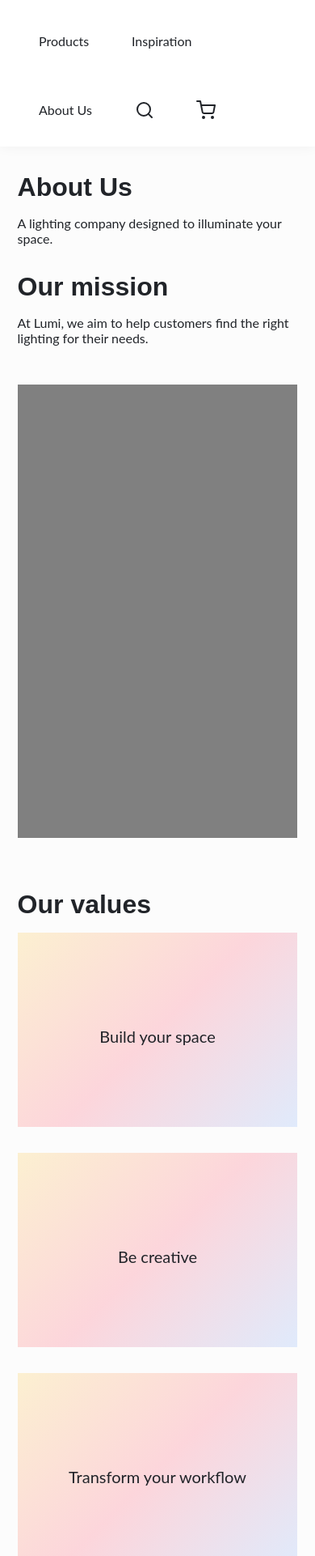
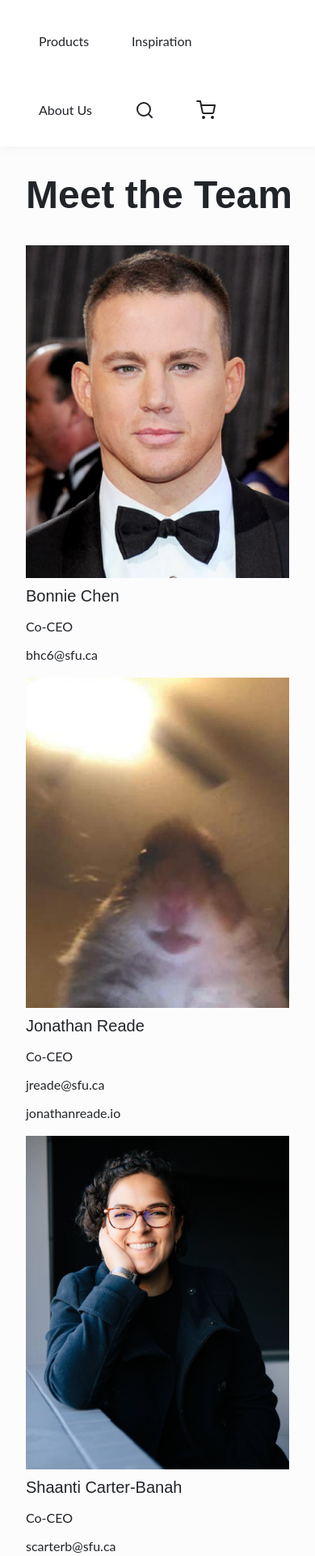
Before and after one commit to bochen625/IAT339_P2Lumi, a plain HTML site: page aboutCompany.html in a window 390 px wide. Shown: the part 75-1997 px from the top of the page at 81% size. Drawn offline with Linux system fonts and the light colour scheme.

Commit message:
Re-updated responsiveness of home page/about company

```diff
--- a/aboutCompany.html
+++ b/aboutCompany.html
@@ -5,13 +5,20 @@
 		<meta charset="utf-8">
 		<meta name="viewport" content="width=device-width, initial-scale=1">
 
-		<title>Lumi</title>
+		<title>About Us</title>
 
 		<link rel="stylesheet" href="css/normalize.css">
+		<link rel="stylesheet" href="css/main.css">
 		<link rel="stylesheet" href="temporaryGrid.css">
+		<link rel="stylesheet" href="css/shaantitemporary.css">
+		<!-- <link rel="stylesheet" href="css/grids.css"> -->
 	</head>
 
 	<body>
+
+		<div class="gridContainer">
+
+			<!-- Navigation Menu-->
 		<nav class="navContainer">
 			<a href="home.html" class="logo"> <img src="img/lumiLogo.svg" alt="logo of Lumi"> </a>
 			<ul class="navButtons">
@@ -23,39 +30,34 @@
 			</ul>
 		</nav>
 
-		<div class="sectionContainer" id="aboutCompanySection">
-			<div class="aboutCompany">
-				<h3 class="moduleHeader">About Us</h3>
-				<p>A lighting company designed to illuminate your space.</p>
-
-				<h3 class="moduleHeader">Our mission</h3>
-				<p>At Lumi, we aim to help customers find the right lighting for their needs.</p>
-			</div>
-
-			<!--For Company image-->
-			<div class="placeHolder">
-				<!--<img scr="filler" alt="filler">-->
-			</div>
-
-			<div class="ourValues">
-				<h3 class="moduleHeader"> Our values</h3>
-
-				<div class="valueAndBlogCard">
-					<p class="companyValues">Build your space</p>
+		<!--about designers content container 12x2 grid structure for content/responsive turns into 12x4-->
+			<div class="aboutContainter">
+				<h1 id="aboutDesigners">Meet the Team</h1>
+				<div id="bonnie">
+					<img src="img/bonnie.png" class="bonnieImg" alt="Profile of Bonnie" style="width:100%">
+					<h4>Bonnie Chen</h4>
+					<p >Co-CEO</p>
+					<p>bhc6@sfu.ca</p>
+				</div>
+				<div id="jonathan">
+					<div class="bonnie"></div>
+					<img src="img/jonathan.png" class="jonathanImg" alt="Profile of Jonathan" style="width:100%">
+					<h4>Jonathan Reade</h4>
+					<p >Co-CEO</p>
+					<p>jreade@sfu.ca</p>
+					<p>jonathanreade.io</p>
+				</div>
+				<div id="shaanti">
+					<img src="img/shaanti.png" class="shaantiImg" alt="Profile of shaanti" style="width:100%">
+					<h4>Shaanti Carter-Banah</h4>
+					<p>Co-CEO</p>
+					<p>scarterb@sfu.ca</p>
+					<p>shaanti.myportfolio.com</p>
 				</div>
 
-				<div class="valueAndBlogCard">
-					<p class="companyValues">Be creative</p>
-				</div>
-
-				<div class="valueAndBlogCard">
-					<p class="companyValues">Transform your workflow</p>
-				</div>
-			</div>
-		</div>
 
 		<!--Footer-->
-		<footer class="footBarContainer">
+		<footer   class="footBarContainer">
 			<!--Resources-->
 			<ul class="footerResources">
 				<li><h5>RESOURCES</h5></li>
@@ -87,6 +89,8 @@
 			<!--Lumi Logo-->
 			<a href="home.html" class="footerLogo"> <img src="img/lumiLogo.svg" alt="logo of Lumi"> </a>
 		</footer>
+		</div>
+		</div><!--end of grid container-->
 
 	</body>
 </html>
--- a/temporaryGrid.css
+++ b/temporaryGrid.css
@@ -772,7 +772,7 @@ ul, ol{
 }
 
 .productCard:first-of-type{
-	grid-column: 1/span 4;
+	grid-column: 1/span 3;
 }
 
 .productCard:nth-of-type(2){
```
